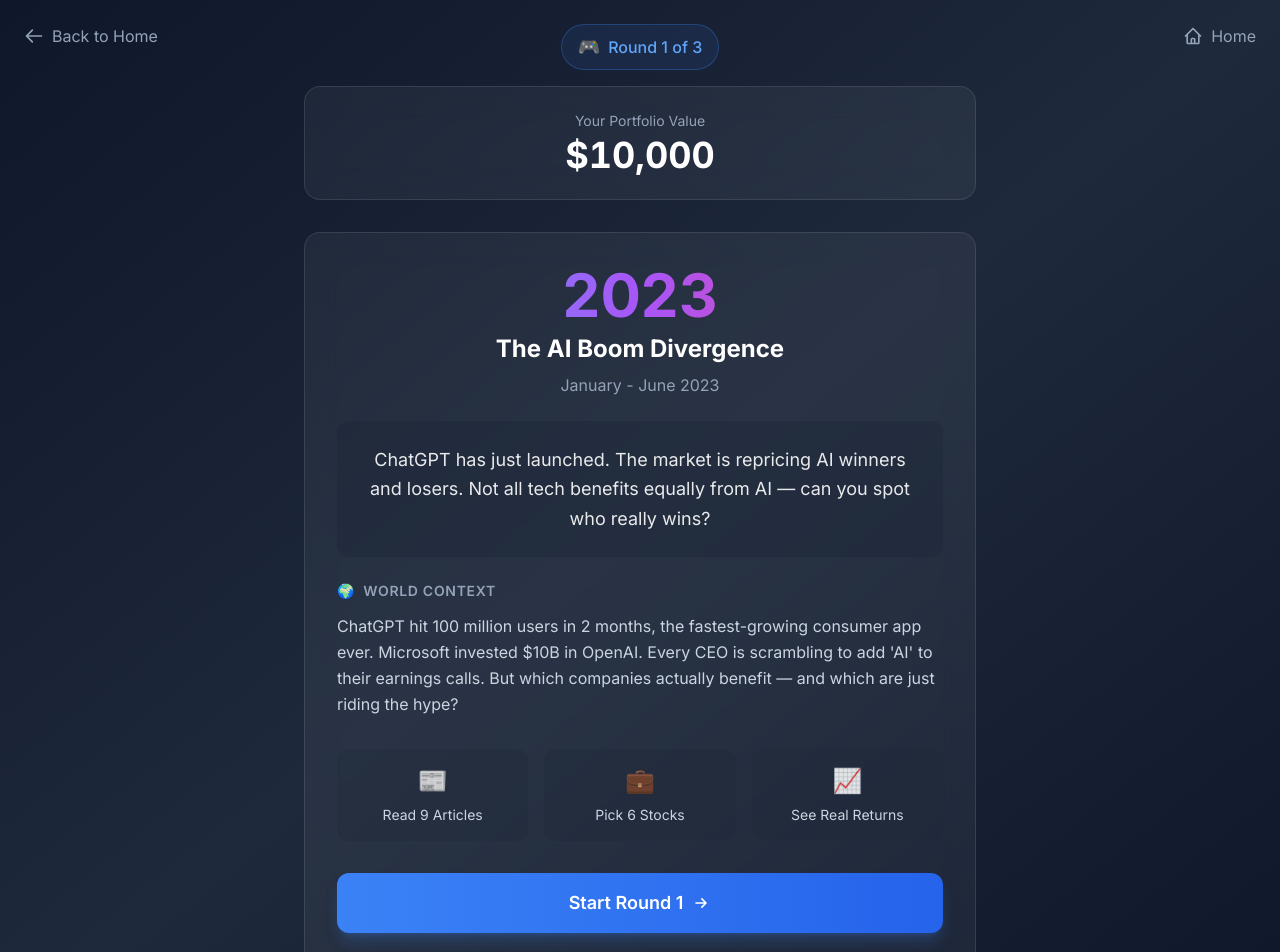
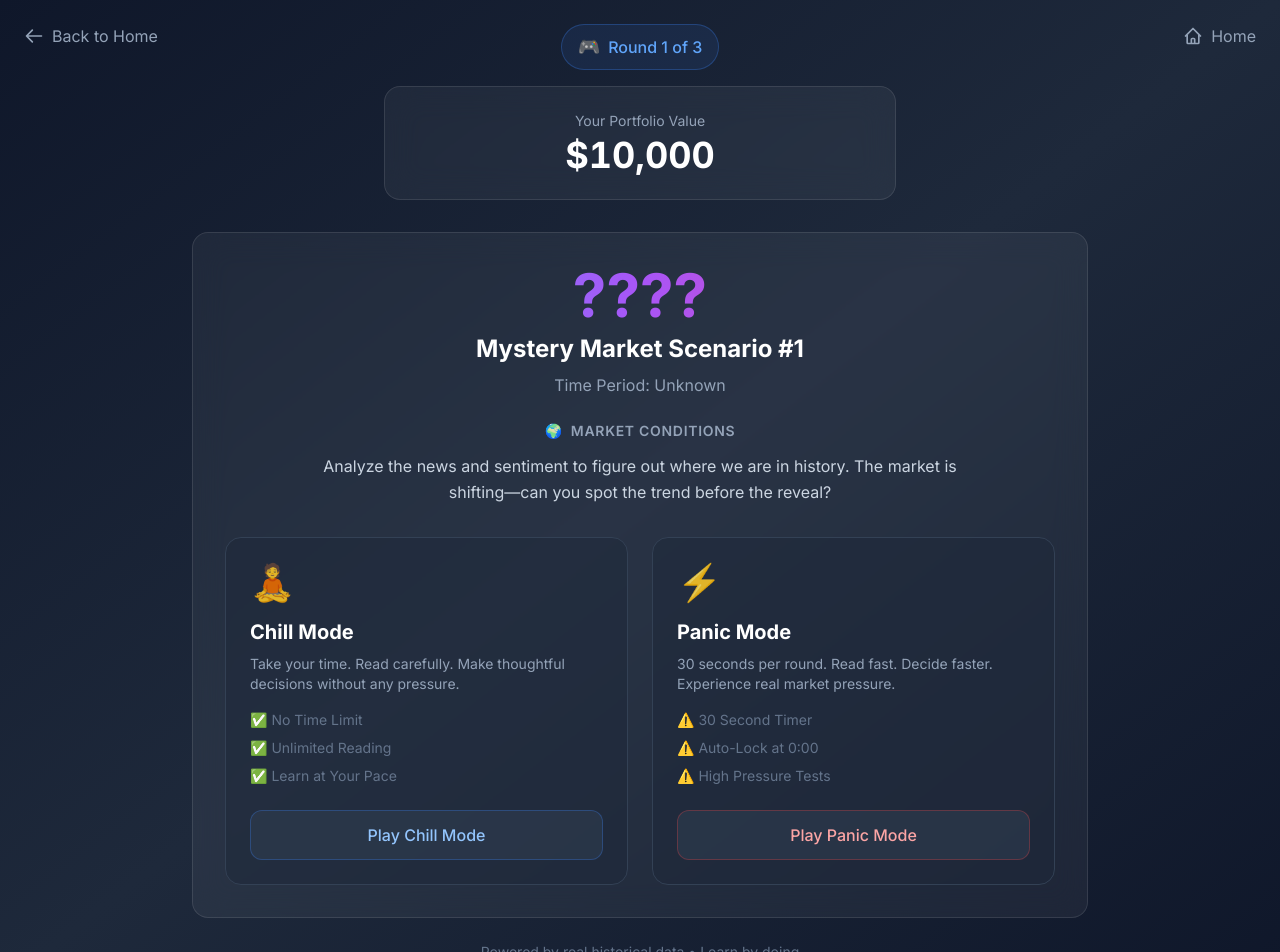
Before and after one commit to woochachino/devfest-finance, a React (Vite) app in the folder frontend/: page /intro in a window 1280 px wide. Shown: the top 952 px of the page. Built offline with nearby package versions, Linux system fonts and the light colour scheme.

Commit message:
Added Game Modes

```diff
--- a/frontend/src/context/GameContext.jsx
+++ b/frontend/src/context/GameContext.jsx
@@ -22,6 +22,9 @@
 
     // Game state
     const [gamePhase, setGamePhase] = useState('landing'); // landing, roundIntro, portfolio, results, complete
+
+    // Game Mode: 'chill' or 'panic'
+    const [gameMode, setGameMode] = useState(null);
 
     // History of all rounds for final summary
     const [roundHistory, setRoundHistory] = useState([]);
@@ -133,6 +136,7 @@
         setDebrief(null);
         setGamePhase('welcome');
         setRoundHistory([]);
+        setGameMode(null);
     }, []);
 
     // Start round (go to portfolio builder)
@@ -155,6 +159,7 @@
         preAnalysis,
         debrief,
         gamePhase,
+        gameMode,
         roundHistory,
 
         // Computed
@@ -171,7 +176,9 @@
         lockInPortfolio,
         setPreAnalysis,
         setDebrief,
+        setDebrief,
         setGamePhase,
+        setGameMode,
 
         // Navigation
         startGame: () => setGamePhase('roundIntro'),
--- a/frontend/src/pages/RoundIntroPage.jsx
+++ b/frontend/src/pages/RoundIntroPage.jsx
@@ -1,10 +1,10 @@
-// RoundIntroPage - Shows round info, context, and start button
+// RoundIntroPage - Shows round info, context, and start button with Mode Selection
 
 import { useNavigate } from 'react-router-dom';
 import { useGame } from '../context/GameContext';
 
 export default function RoundIntroPage() {
-    const { currentRound, balance, getCurrentRoundData, startRound, resetGame, roundHistory } = useGame();
+    const { currentRound, balance, getCurrentRoundData, startRound, resetGame, roundHistory, gameMode, setGameMode } = useGame();
     const navigate = useNavigate();
     const roundData = getCurrentRoundData();
 
@@ -13,7 +13,11 @@
         ? ((balance - 10000) / 10000 * 100).toFixed(1)
         : null;
 
-    const handleStart = () => {
+    const handleStart = (mode) => {
+        // If mode passed (Round 1 selection), set it
+        if (mode) {
+            setGameMode(mode);
+        }
         startRound();
         navigate('/portfolio');
     };
@@ -55,7 +59,7 @@
                 </button>
             </div>
 
-            <div className="max-w-2xl w-full">
+            <div className="max-w-4xl w-full">
                 {/* Round Badge */}
                 <div className="text-center mb-8 animate-fade-in">
                     <div className="inline-flex items-center gap-2 px-4 py-2 bg-primary-500/10 border border-primary-500/30 rounded-full text-primary-400 font-medium mb-4">
@@ -64,7 +68,7 @@
                     </div>
 
                     {/* Balance Display */}
-                    <div className="glass-card p-6 mb-6">
+                    <div className="glass-card p-6 mb-6 max-w-lg mx-auto">
                         <div className="text-sm text-slate-400 mb-1">Your Portfolio Value</div>
                         <div className="text-4xl font-bold text-white tabular-nums">
                             ${balance.toLocaleString('en-US', { minimumFractionDigits: 0, maximumFractionDigits: 0 })}
@@ -79,50 +83,72 @@
 
                 {/* Main Card */}
                 <div className="glass-card p-8 animate-slide-up" style={{ animationDelay: '150ms' }}>
-                    {/* Year & Title */}
+                    {/* Mystery Year Title */}
                     <div className="text-center mb-6">
-                        <div className="text-6xl font-bold gradient-text mb-2">{roundData.year}</div>
-                        <h1 className="text-2xl font-bold text-white">{roundData.title}</h1>
-                        <div className="text-slate-400 mt-2">{roundData.period}</div>
+                        <div className="text-6xl font-bold gradient-text mb-2">????</div>
+                        <h1 className="text-2xl font-bold text-white">Mystery Market Scenario #{currentRound}</h1>
+                        <div className="text-slate-400 mt-2">Time Period: Unknown</div>
                     </div>
 
-                    {/* Description */}
-                    <div className="bg-slate-800/50 rounded-xl p-6 mb-6">
-                        <p className="text-lg text-white/90 leading-relaxed text-center">
-                            {roundData.description}
+                    {/* Context (Generic) */}
+                    <div className="mb-8 text-center max-w-2xl mx-auto">
+                        <h3 className="text-sm font-semibold text-slate-400 uppercase tracking-wider mb-3 flex items-center justify-center gap-2">
+                            <span>🌍</span> Market Conditions
+                        </h3>
+                        <p className="text-slate-300 leading-relaxed">
+                            Analyze the news and sentiment to figure out where we are in history. The market is shifting—can you spot the trend before the reveal?
                         </p>
                     </div>
 
-                    {/* Context */}
-                    <div className="mb-8">
-                        <h3 className="text-sm font-semibold text-slate-400 uppercase tracking-wider mb-3 flex items-center gap-2">
-                            <span>🌍</span> World Context
-                        </h3>
-                        <p className="text-slate-300 leading-relaxed">
-                            {roundData.context}
+                    {/* Mode Selection for Round 1 Only */}
+                    {currentRound === 1 && !gameMode ? (
+                        <div className="grid md:grid-cols-2 gap-6 mt-8">
+                            {/* Chill Mode Card */}
+                            <div className="group relative bg-slate-800/50 hover:bg-blue-900/20 border border-slate-700 hover:border-blue-500/50 rounded-2xl p-6 transition-all duration-300 cursor-pointer flex flex-col justify-between"
+                                onClick={() => handleStart('chill')}>
+                                <div>
+                                    <div className="text-4xl mb-4 group-hover:scale-110 transition-transform duration-300">🧘</div>
+                                    <h3 className="text-xl font-bold text-white mb-2">Chill Mode</h3>
+                                    <p className="text-slate-400 text-sm mb-4">
+                                        Take your time. Read carefully. Make thoughtful decisions without any pressure.
                                     </p>
+                                    <ul className="text-sm text-slate-500 space-y-2 mb-6">
+                                        <li className="flex items-center gap-2">✅ No Time Limit</li>
+                                        <li className="flex items-center gap-2">✅ Unlimited Reading</li>
+                                        <li className="flex items-center gap-2">✅ Learn at Your Pace</li>
+                                    </ul>
+                                </div>
+                                <button className="w-full btn-secondary text-blue-300 border-blue-500/30 hover:bg-blue-500/10">
+                                    Play Chill Mode
+                                </button>
                             </div>
 
-                    {/* What You'll Do */}
-                    <div className="grid grid-cols-3 gap-4 mb-8">
-                        <div className="text-center p-4 bg-slate-800/30 rounded-xl">
-                            <div className="text-2xl mb-2">📰</div>
-                            <div className="text-sm text-slate-300">Read {roundData.articles.length} Articles</div>
+                            {/* Panic Mode Card */}
+                            <div className="group relative bg-slate-800/50 hover:bg-red-900/20 border border-slate-700 hover:border-red-500/50 rounded-2xl p-6 transition-all duration-300 cursor-pointer flex flex-col justify-between"
+                                onClick={() => handleStart('panic')}>
+                                <div>
+                                    <div className="text-4xl mb-4 group-hover:scale-110 transition-transform duration-300">⚡</div>
+                                    <h3 className="text-xl font-bold text-white mb-2">Panic Mode</h3>
+                                    <p className="text-slate-400 text-sm mb-4">
+                                        30 seconds per round. Read fast. Decide faster. Experience real market pressure.
+                                    </p>
+                                    <ul className="text-sm text-slate-500 space-y-2 mb-6">
+                                        <li className="flex items-center gap-2">⚠️ 30 Second Timer</li>
+                                        <li className="flex items-center gap-2">⚠️ Auto-Lock at 0:00</li>
+                                        <li className="flex items-center gap-2">⚠️ High Pressure Tests</li>
+                                    </ul>
                                 </div>
-                        <div className="text-center p-4 bg-slate-800/30 rounded-xl">
-                            <div className="text-2xl mb-2">💼</div>
-                            <div className="text-sm text-slate-300">Pick {roundData.stocks.length} Stocks</div>
-                        </div>
-                        <div className="text-center p-4 bg-slate-800/30 rounded-xl">
-                            <div className="text-2xl mb-2">📈</div>
-                            <div className="text-sm text-slate-300">See Real Returns</div>
+                                <button className="w-full btn-secondary text-red-300 border-red-500/30 hover:bg-red-500/10">
+                                    Play Panic Mode
+                                </button>
                             </div>
                         </div>
-
-                    {/* Start Button */}
+                    ) : (
+                        /* Standard Start Button for Subsequent Rounds or if mode selected */
+                        <div className="mt-8 flex justify-center">
                             <button
-                        onClick={handleStart}
-                        className="btn-primary w-full text-lg py-4 flex items-center justify-center gap-2"
+                                onClick={() => handleStart(gameMode)}
+                                className={`btn-primary text-lg py-4 px-12 flex items-center justify-center gap-2 ${gameMode === 'panic' ? 'hover:shadow-red-500/20' : ''}`}
                             >
                                 <span>Start Round {currentRound}</span>
                                 <svg className="w-5 h-5" fill="none" stroke="currentColor" viewBox="0 0 24 24">
@@ -130,10 +156,16 @@
                                 </svg>
                             </button>
                         </div>
+                    )}
+                </div>
 
                 {/* Footer */}
                 <div className="text-center mt-6 text-slate-500 text-sm animate-fade-in" style={{ animationDelay: '300ms' }}>
-                    Powered by real historical data • Learn by doing
+                    {gameMode === 'panic' ? (
+                        <span className="text-red-400/60 font-medium">⚠️ Panic Mode Active: Good Luck!</span>
+                    ) : (
+                        <span>Powered by real historical data • Learn by doing</span>
+                    )}
                 </div>
             </div>
         </div>
```
Also changed, not shown: frontend/src/components/Timer.jsx (added, +55 -0 lines), frontend/src/pages/PortfolioPage.jsx (+36 -5 lines), frontend/src/pages/ResultsPage.jsx (+16 -0 lines). Lines whose indentation alone changed are shown as unchanged.
